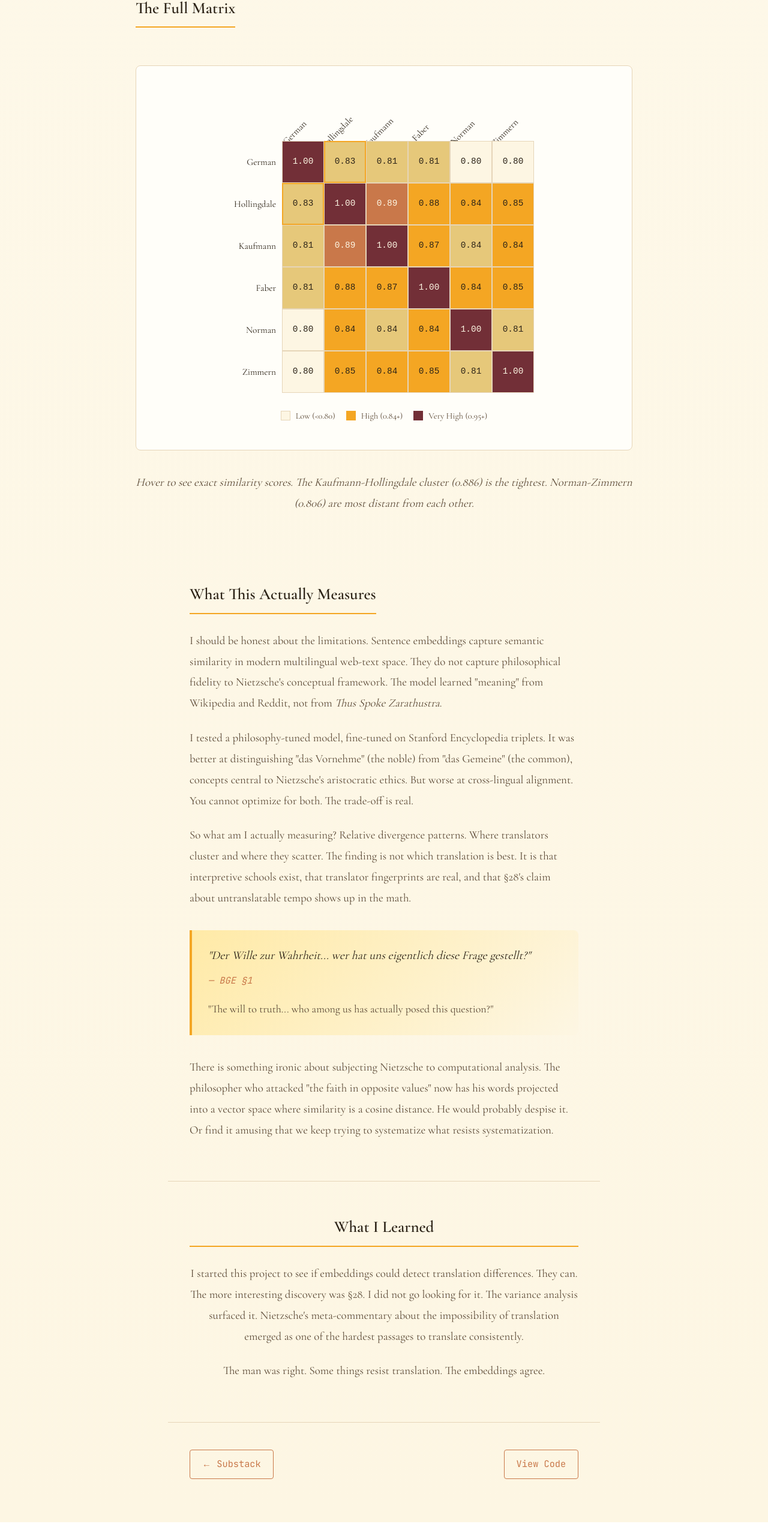
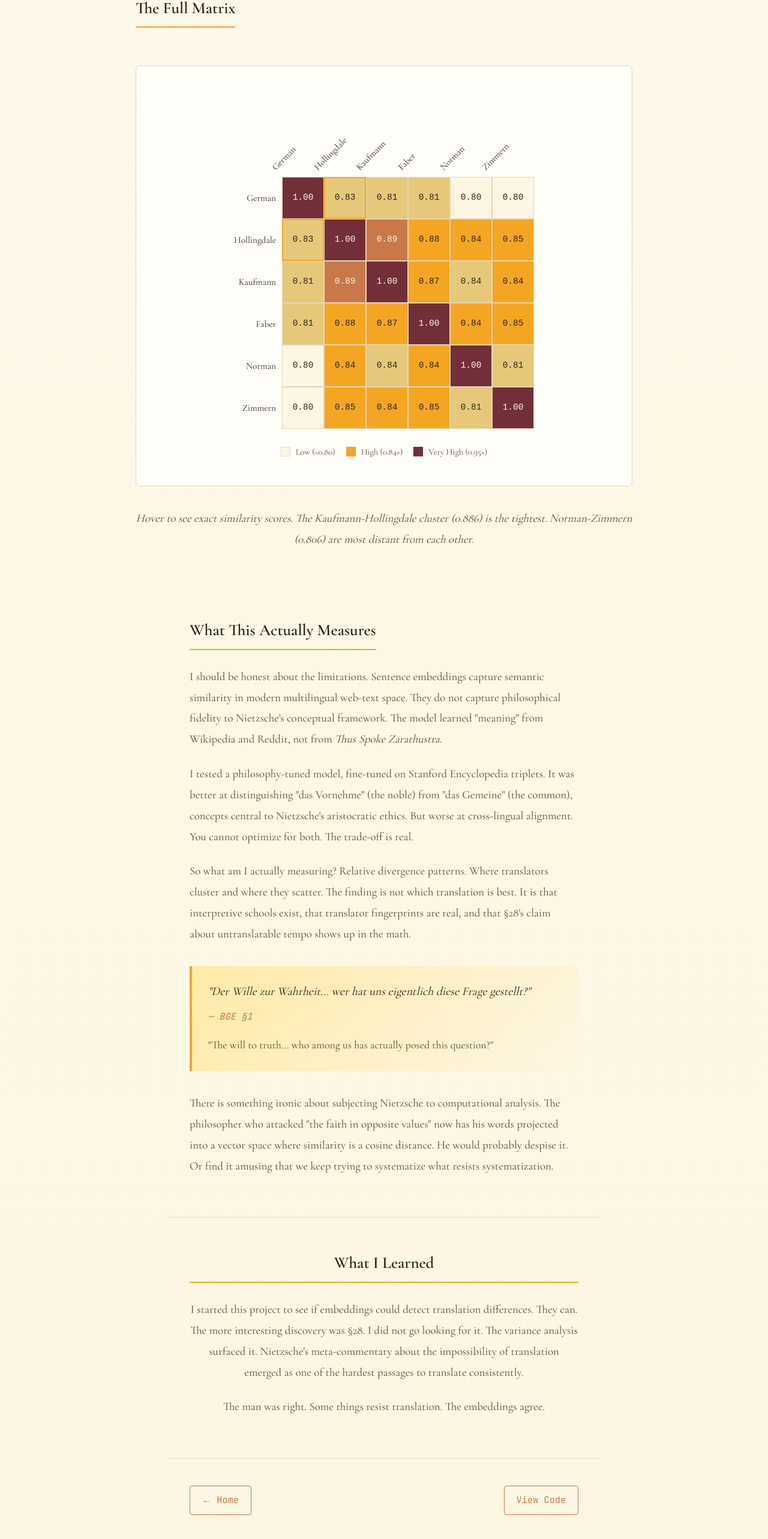
Before and after one commit to TheApexWu/nietzscheNLP, a Next.js app in the folder site/: page / in a window 1280 px wide. Shown: the part 8346-10912 px from the top of the page at 60% size. Before the commit the page ends 10884 px from the top, so only its background shows below. Built offline with nearby package versions, Linux system fonts and the light colour scheme.

Commit message:
minor page update

```diff
--- a/site/src/app/page.js
+++ b/site/src/app/page.js
@@ -379,7 +379,7 @@ export default function Home() {
       </section>
 
       <footer className="page-footer">
-        <a href="https://amadeuswoo.substack.com" className="back-link">← Substack</a>
+        <a href="https://amadeuswoo.com" className="back-link">← Home</a>
         <a
           href="https://github.com/TheApexWu/nietzcheNLP"
           target="_blank"
--- a/site/src/components/HeatmapChart.js
+++ b/site/src/components/HeatmapChart.js
@@ -35,23 +35,24 @@ export default function HeatmapChart() {
       padding: '1rem'
     }}>
       {/* Column headers */}
-      <div style={{ display: 'flex', marginLeft: cellSize + 10 }}>
+      <div style={{ display: 'flex', marginLeft: cellSize + 10, marginTop: 40 }}>
         {translators.map((t, i) => (
           <div
             key={t}
             style={{
               width: cellSize,
-              height: 80,
+              height: 100,
               display: 'flex',
               alignItems: 'flex-end',
-              justifyContent: 'center',
+              justifyContent: 'flex-start',
               paddingBottom: 8,
               transform: 'rotate(-45deg)',
-              transformOrigin: 'center bottom',
+              transformOrigin: 'left bottom',
               fontSize: '0.85rem',
               fontWeight: hoveredCell?.col === i ? 600 : 400,
               color: hoveredCell?.col === i ? '#722f37' : '#2d2418',
-              transition: 'all 0.2s ease'
+              transition: 'all 0.2s ease',
+              whiteSpace: 'nowrap'
             }}
           >
             {t}
--- a/site/src/components/UMAPChart.js
+++ b/site/src/components/UMAPChart.js
@@ -1,7 +1,7 @@
 'use client'
 
 import { useState, useEffect } from 'react'
-import { ScatterChart, Scatter, XAxis, YAxis, Tooltip, ResponsiveContainer, Cell, Legend } from 'recharts'
+import { ScatterChart, Scatter, XAxis, YAxis, ResponsiveContainer, Cell } from 'recharts'
 
 // Generate synthetic UMAP-like clusters based on actual findings
 // Each translator forms a distinct cluster, German at center
@@ -43,26 +43,7 @@ const COLORS = {
   Zimmern: '#4a6a8b',
 }
 
-const CustomTooltip = ({ active, payload }) => {
-  if (active && payload && payload.length) {
-    const item = payload[0].payload
-    return (
-      <div style={{
-        background: '#2d2418',
-        border: `2px solid ${item.color}`,
-        borderRadius: '6px',
-        padding: '10px 14px',
-        color: '#fdf6e3'
-      }}>
-        <p style={{ margin: 0, fontWeight: 600 }}>{item.translator}</p>
-        <p style={{ margin: '4px 0 0', fontSize: '0.85rem', color: '#d4c4a8' }}>
-          Aphorism §{item.aphorism}
-        </p>
-      </div>
-    )
-  }
-  return null
-}
+// Tooltip removed - aphorism numbers without actual quotes aren't useful
 
 export default function UMAPChart() {
   const [data, setData] = useState([])
@@ -100,8 +81,6 @@ export default function UMAPChart() {
             tick={false}
             axisLine={{ stroke: '#e6d5b8' }}
           />
-          <Tooltip content={<CustomTooltip />} />
-
           {Object.entries(groupedData).map(([translator, points]) => (
             <Scatter
               key={translator}
```
